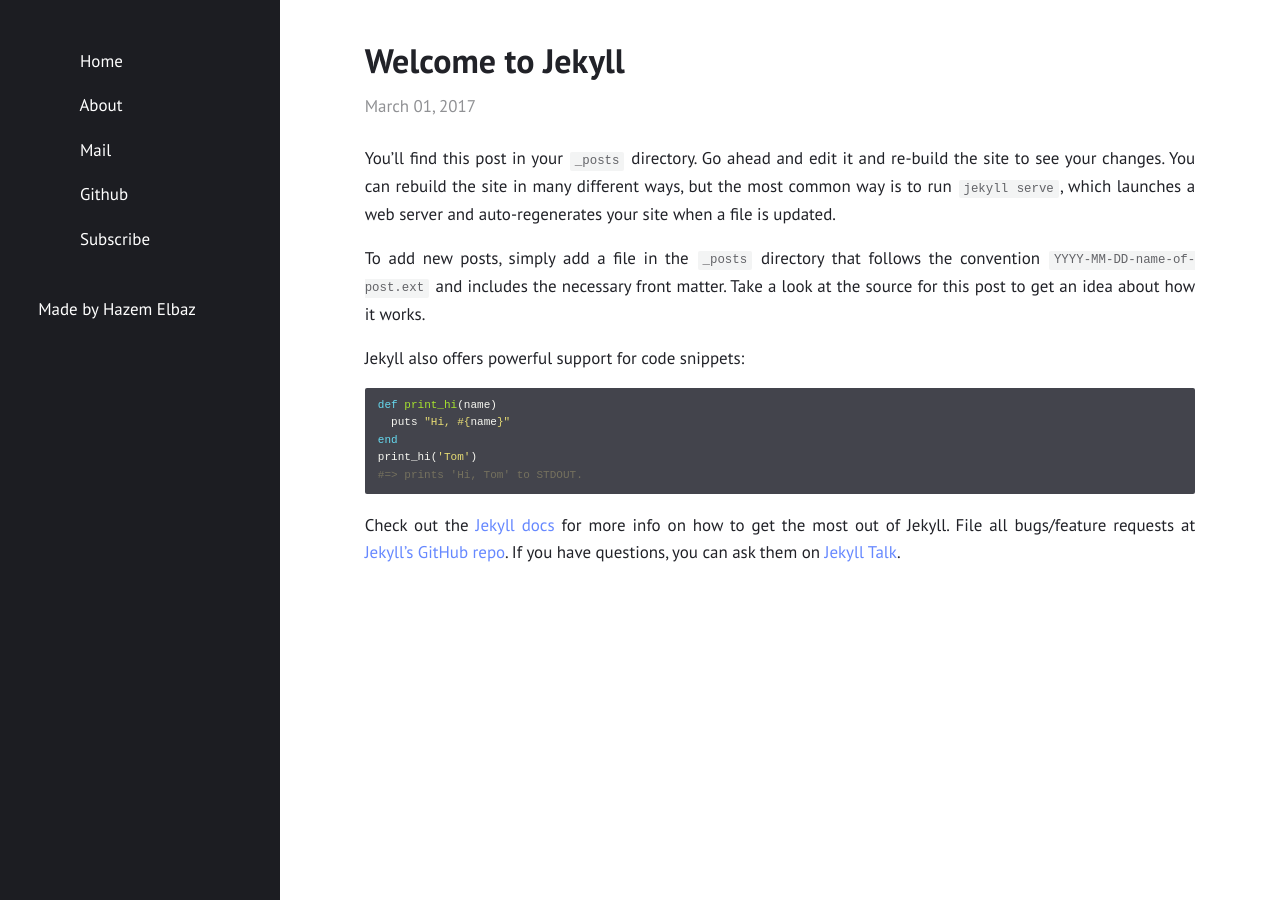
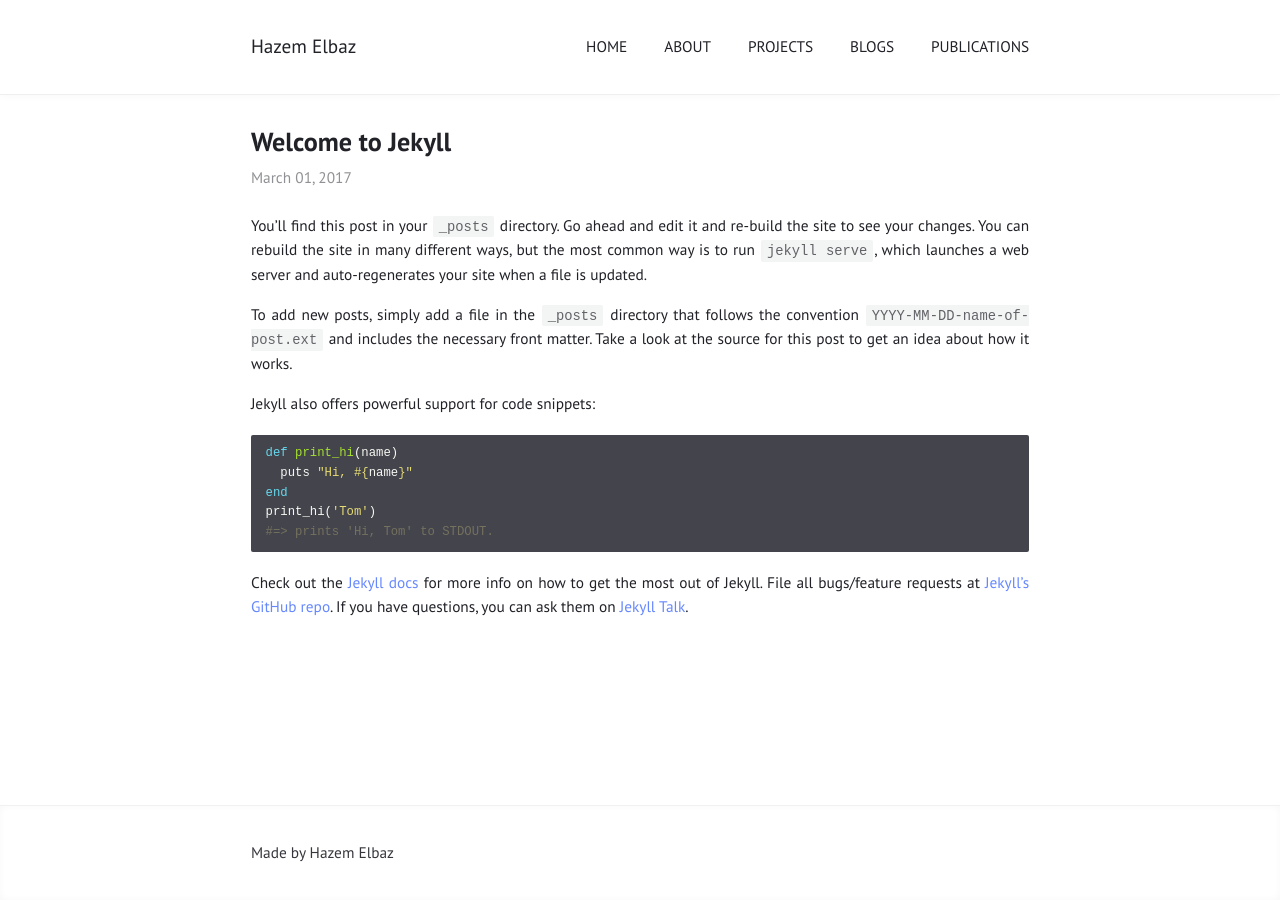
Before and after one commit to elbazhazem/elbazhazem.github.io, a Jekyll site: the page built from _posts/2017-03-01-welcome-to-jekyll.md, in a window 1280 px wide. Built offline with Jekyll 4.4.1, drawn with Linux system fonts in a browser that asks for light colours.

Commit message:
Update _config.yml
change the menu

```diff
--- a/_config.yml
+++ b/_config.yml
@@ -10,14 +10,18 @@
 
 show_excerpts: true        # show article excerpts on the home page
 show_frame: false           # adds a gray frame to the site
-show_sidebar: true        # show a sidebar instead of the usual header
+show_sidebar: false       # show a sidebar instead of the usual header
 minimal: false             # use a dark header
 
 # Menu
 
 navigation:                # accepts {file, title, url, icon, sidebaricon}
-  - {file: "index.html"}
-  - {file: "README.md"}
+  - {file: "index.html", title: "HOME"}
+  - {file: "README.md", title: "ABOUT"}
+  - {file: "UNLICENSE.txt", title: "PROJECTS"}
+  - {file: "404.html", title: "BLOGS"}
+  - {file: "archive.html", title: "PUBLICATIONS"}
+
 
 external:                  # shows a footer with social links - for available icons see fontawesome.com/icons
   - {title: Mail, icon: envelope, url: "mailto:niklasbuschmann@users.noreply.github.com"}
```
